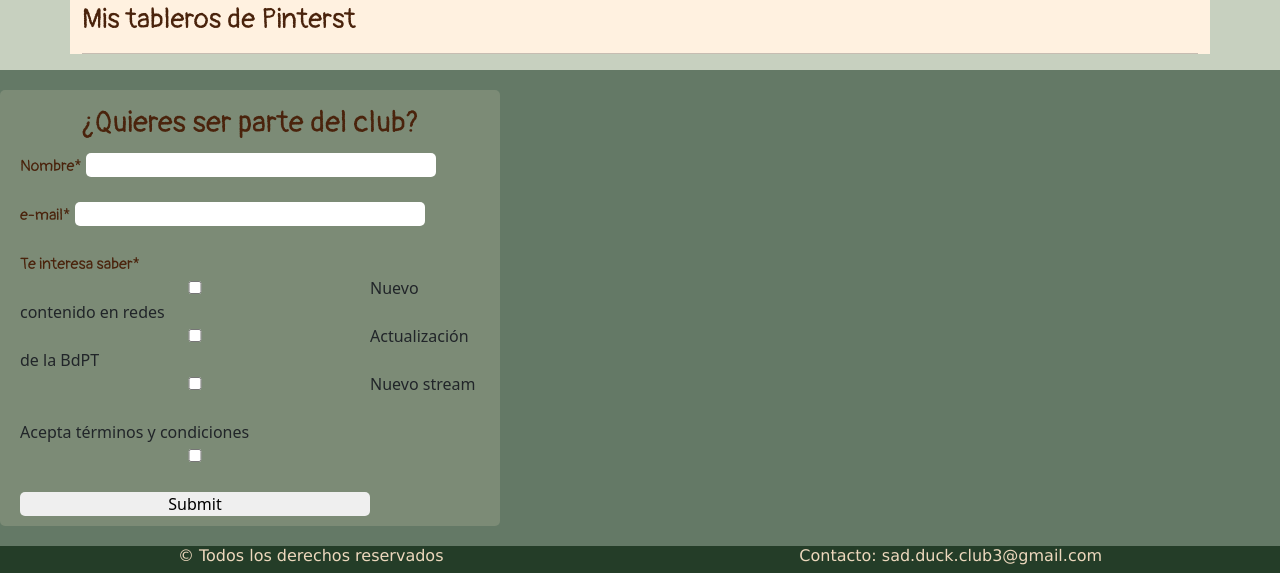
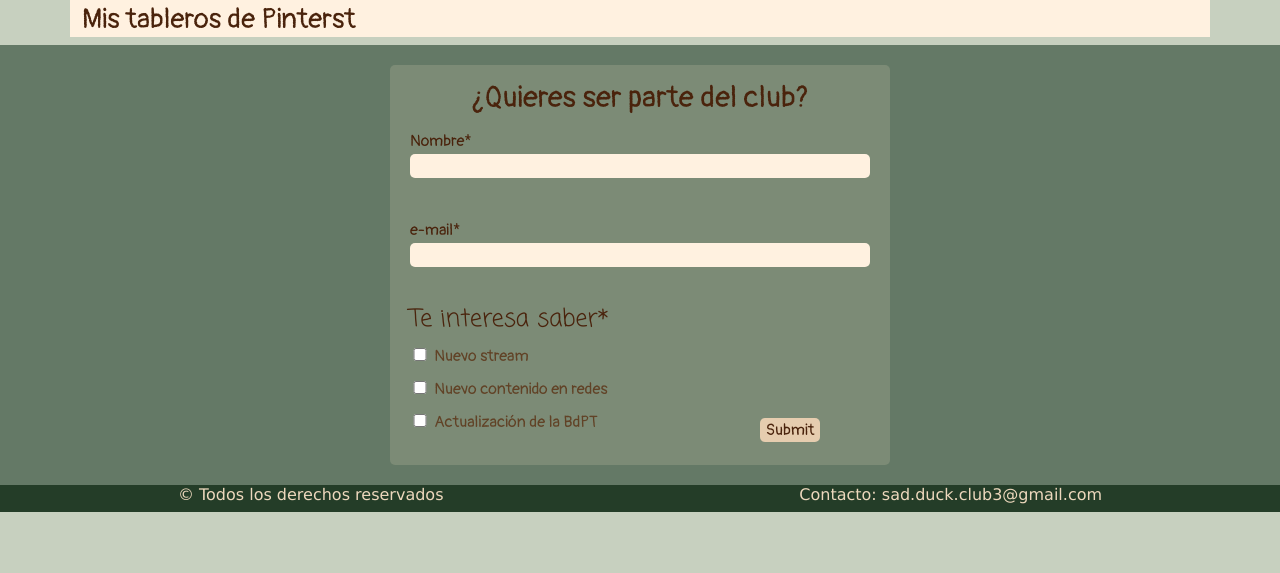
Before and after one commit to WaffleWithoutSyrup/SadDuckClub, a website: page colecciones.html in a window 1280 px wide. Shown: the part 1073-1646 px from the top of the page. After the commit the page ends 1585 px from the top, so only its background shows below. Drawn offline with nearby package versions, Linux system fonts and the light colour scheme.

Commit message:
Cambios en el formulario

```diff
--- a/colecciones.html
+++ b/colecciones.html
@@ -65,16 +65,16 @@
             <a data-pin-do="embedBoard" data-pin-lang="es" data-pin-board-width="150" data-pin-scale-height="60" data-pin-scale-width="60" href="https://co.pinterest.com/Waffle_Without_Syrup/aesthetic/" class="tablero"></a>
             <a data-pin-do="embedBoard" data-pin-lang="es" data-pin-board-width="150" data-pin-scale-height="60" data-pin-scale-width="60" href="https://co.pinterest.com/Waffle_Without_Syrup/siendo-wapa/" class="tablero"></a>
         </section>
-        <div class="redhlp">
+        <div id="social_help">
           <section class="ayuuda">
-                <img src="./Media/Ayuda_Carita.png" alt="Carita ayuda" width="100px" class="ayuda">
+              <img src="./Media/Ayuda_Carita.png" alt="Carita ayuda" class="ayuda">
           </section>
           <div class="redes">
               <input type="checkbox" id="hongo">
               <div class="social">
                 <a href="https://www.twitch.tv/smolwafflecito" target="_blank"><img src="./Media/Twitch.png" alt="Twitch" width="45px" class="twitch"></a>
 
-                    <a href="https://discord.gg/n37xuMgV9K" target="_blank"><img src="./Media/Discord.jpg" alt="Discord" width="45px" class="discrd"></a>
+                <a href="https://discord.gg/n37xuMgV9K" target="_blank"><img src="./Media/discord.png" alt="Discord" width="45px" class="discrd"></a>
 
                 <a href="https://www.youtube.com/channel/UCh6MEPJEnH_ZRhnSnTHCBgg" target="_blank"><img src="./Media/YouTube-Cottage Core (App Icon).png" alt="YouTube" width="45px" class="youtub"></a>
 
@@ -85,36 +85,41 @@
               </div>
           </div>
         </div>
-    <hr>
 </main>
 <footer>
+  <div class="formulario">
     <form action="">
         <fieldset>
             <legend>¿Quieres ser parte del club?</legend>
-            <div>
+            <div class="texto">
                 <label for="name">Nombre*</label>
                 <input type="text" name="name" required>
+            <br><br>
+                <label for="email">e-mail*</label>
+                <input type="email" name="email" required>
             </div><br>
+            <div class="interes">
+                <h4>Te interesa saber*</h4>
+                    <div class="preferencia">
+                        <input type="checkbox" name="new_stream" value="Vibe">
+                        <label for="newstream">Nuevo stream</label>
+                    </div>
+                    <div class="preferencia">
+                        <input type="checkbox" name="new_social" value="Redes">
+                        <label for="new_social">Nuevo contenido en redes</label>
+                    </div>
+                    <div class="preferencia">
+                        <input type="checkbox" name="new_bdpt" value="Actualización">
+                        <label for="new_bdpt">Actualización de la BdPT</label>
+                    </div>
+
+            </div>
             <div>
-                <label for="email">e-mail*</label>
-                <input type="text" name="email" required>
-            </div><br>
-            <div>
-                <label for="preferencia">Te interesa saber*</label><br>
-                    <input type="checkbox" name="preferencia" value="Redes">Nuevo contenido en redes
-                    <br>
-                    <input type="checkbox" name="preferencia" value="Actualización">Actualización de la BdPT
-                    <br>
-                    <input type="checkbox" name="preferencia" value="Vibe">Nuevo stream
-            </div><br>
-            <div>Acepta términos y condiciones
-                <input type="checkbox" name="acepta" value="1" required>
-            </div>
-            <div><br>
                 <input type="submit" name="Enviar" class="enviar">
             </div>
         </fieldset>
     </form>
+  </div>
 <div class="final">
   <h6>© Todos los derechos reservados</h6>
   <h6>Contacto: sad.duck.club3@gmail.com</h6>
--- a/scss/_general.scss
+++ b/scss/_general.scss
@@ -1,18 +1,22 @@
-.redhlp{
+/*Botones de comentarios y redes sociales*/
+#social_help{
 /*boton de comentarios y ayuda*/
+    background-color: #ffffff00;
     .ayuuda{
         .ayuda{
             position: fixed;
-            bottom: 10px;
+            bottom: 25px;
             left: 15px;
+            width: 100px;
         }
         .ayuda:hover{
             cursor: pointer;
         }
         .ayuda:hover::after{
-            content: "¿Tienes algún comentario?";
+            content: '¿Tienes algún comentario?';
             color: $cafe1;
             font-size: 10px;
+            background-color: black;
         }
 
     }
@@ -73,6 +77,7 @@
 /*formulatio de subscripcion*/
 form{
     width: 500px;
+    height: 400px;
     background-color: $ver3;
     padding: 10px 20px;
     box-sizing: border-box;
@@ -91,9 +96,44 @@ form{
             color: $marron;
         }
         input{
-            width: 350px;
+            width: 100%;
             border: none;
             border-radius: 5px;
-
+            margin-bottom: 15px;
+            background-color: $crem1;
+            font-family: Verdana, Geneva, Tahoma, sans-serif;
+            color: $ver5;
+        }
+        .interes{
+            h4{
+                font-family: 'Coming Soon', cursive;
+                color: $marron;
+            }
+            input{
+                text-align: left;
+                width: 20px;
+                border-radius: 5px;
+                border: none;
+                background-image: none;
+            }
+            label{
+                color: $cafe1;
+            }
+        }
+        .enviar{
+            width: 60px;
+            text-align: center;
+            background-color: $crem3;
+            font-family: 'Pangolin', cursive;
+            color: $marron;
+            position: relative;
+            left: 350px;
+            bottom: 25px;
+        }
+        .enviar:hover{
+            cursor: pointer;
+        }
+        .enviar:hover::after{
+            content: "holi";
         }
 }
--- a/scss/_mediaQ.scss
+++ b/scss/_mediaQ.scss
@@ -3,6 +3,9 @@
         footer{
             form{
                 width: 100%;
+                .enviar{
+                    left: 200px;
+                }
             }
         }
     }
--- a/scss/estilos.scss
+++ b/scss/estilos.scss
@@ -56,6 +56,10 @@ footer{
     margin: 0;
     display: flex;
     flex-direction: column;
+    .formulario{
+        display: flex;
+        justify-content: center;
+    }
         .final{
             background-color: $ver5;
             color: #edd8bd;
@@ -66,17 +70,17 @@ footer{
             align-items: center;
         }
 }
+
+
+/*scrollbar*/
+*::-webkit-scrollbar {
+  width: 15px;
+  height: 15px;
+}
 * {
   scrollbar-width: thin;
   scrollbar-color: #e2baa0 #c2907759;
 }
-
-/* Works on Chrome, Edge, and Safari */
-*::-webkit-scrollbar {
-  width: 15px;
-  height: 15px;
-}
-
 *::-webkit-scrollbar-track {
   background: #c2907759;
   border: #c29077 2px solid;
```
Also changed, not shown: bitacora.html (+28 -19 lines), index.html (+22 -23 lines), nco.html (+30 -21 lines), waffle.html (+28 -19 lines), Media/Ayuda_Carita.png, Media/Discord.jpg (deleted), Media/discord.png (added), Media/flor_margarita.png (added), css/estilos.css, scss/estilos.css, 1 other file. Lines whose indentation alone changed are shown as unchanged.
